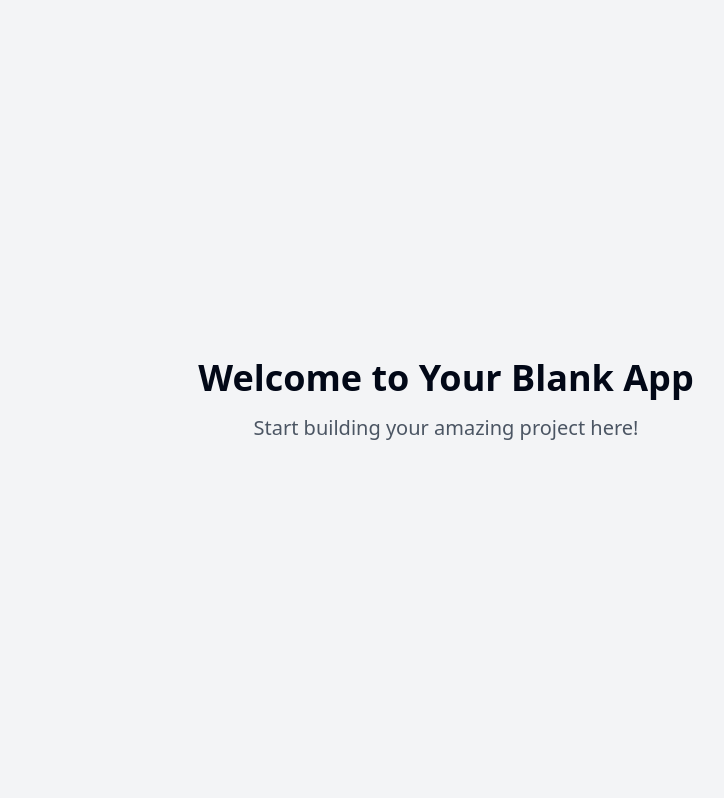
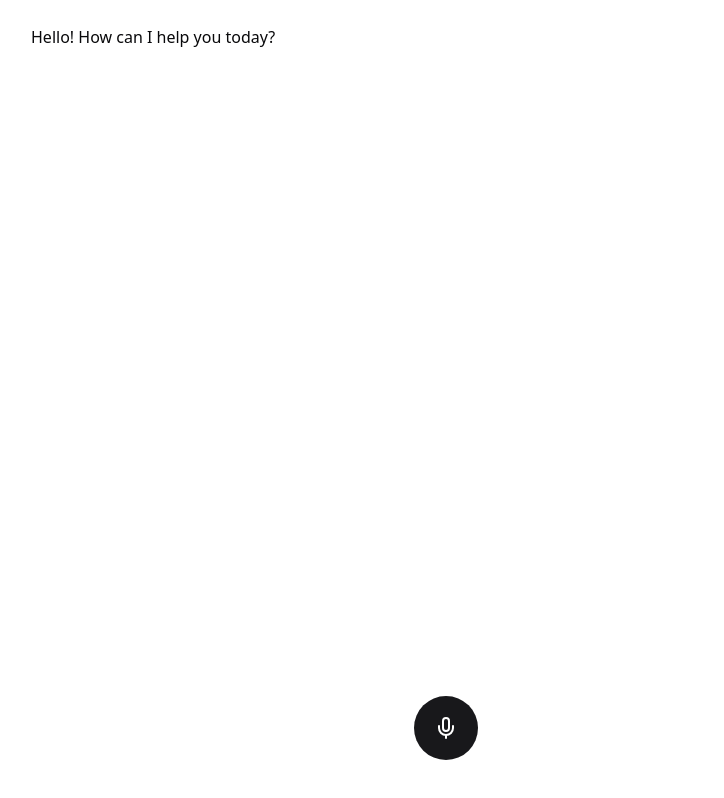
Before and after one commit to faizu02/eva-voice, a React (Vite) app: page / in a window 1280 px wide. Shown: the whole page, without its empty margins (194-918 px from the left). Built offline with nearby package versions, Linux system fonts and the light colour scheme.

Commit message:
Implement voice assistant frontend
Create a voice assistant frontend similar to ChatGPT with a modern UI.

```diff
--- /dev/null
+++ b/src/components/VoiceAssistant.tsx
@@ -0,0 +1,74 @@
+
+import React, { useState } from 'react';
+import { Mic, MicOff } from 'lucide-react';
+import { cn } from '@/lib/utils';
+
+interface Message {
+  role: 'user' | 'assistant';
+  content: string;
+}
+
+export const VoiceAssistant = () => {
+  const [messages, setMessages] = useState<Message[]>([
+    { role: 'assistant', content: 'Hello! How can I help you today?' }
+  ]);
+  const [isRecording, setIsRecording] = useState(false);
+
+  const toggleRecording = () => {
+    setIsRecording(!isRecording);
+    if (!isRecording) {
+      // Start recording logic here
+    } else {
+      // Stop recording and process audio here
+      const mockUserMessage = "This is a sample user message";
+      setMessages(prev => [...prev,
+        { role: 'user', content: mockUserMessage },
+        { role: 'assistant', content: "I'm a voice assistant. I heard what you said!" }
+      ]);
+    }
+  };
+
+  return (
+    <div className="min-h-screen flex flex-col">
+      <div className="flex-1 container max-w-4xl mx-auto p-4 overflow-y-auto space-y-6">
+        <div className="flex flex-col space-y-6">
+          {messages.map((message, index) => (
+            <div
+              key={index}
+              className={cn(
+                "message-container",
+                message.role === "user" ? "user-message" : "assistant-message"
+              )}
+            >
+              {message.content}
+            </div>
+          ))}
+        </div>
+      </div>
+
+      <div className="container max-w-4xl mx-auto p-4">
+        <div className="flex justify-center items-center pb-6">
+          <button
+            onClick={toggleRecording}
+            className={cn(
+              "relative w-16 h-16 rounded-full flex items-center justify-center transition-all duration-300",
+              isRecording ? "bg-destructive" : "bg-primary hover:bg-primary/90"
+            )}
+          >
+            {isRecording ? (
+              <MicOff className="w-6 h-6 text-white" />
+            ) : (
+              <Mic className="w-6 h-6 text-white" />
+            )}
+            <div
+              className={cn(
+                "absolute w-full h-full rounded-full",
+                isRecording && "animate-ripple bg-destructive"
+              )}
+            />
+          </button>
+        </div>
+      </div>
+    </div>
+  );
+};
--- a/src/index.css
+++ b/src/index.css
@@ -1,3 +1,4 @@
+
 @tailwind base;
 @tailwind components;
 @tailwind utilities;
@@ -5,97 +6,49 @@
 @layer base {
   :root {
     --background: 0 0% 100%;
-    --foreground: 222.2 84% 4.9%;
-
+    --foreground: 240 10% 3.9%;
     --card: 0 0% 100%;
-    --card-foreground: 222.2 84% 4.9%;
-
+    --card-foreground: 240 10% 3.9%;
     --popover: 0 0% 100%;
-    --popover-foreground: 222.2 84% 4.9%;
-
-    --primary: 222.2 47.4% 11.2%;
-    --primary-foreground: 210 40% 98%;
-
-    --secondary: 210 40% 96.1%;
-    --secondary-foreground: 222.2 47.4% 11.2%;
-
-    --muted: 210 40% 96.1%;
-    --muted-foreground: 215.4 16.3% 46.9%;
-
-    --accent: 210 40% 96.1%;
-    --accent-foreground: 222.2 47.4% 11.2%;
-
+    --popover-foreground: 240 10% 3.9%;
+    --primary: 240 5.9% 10%;
+    --primary-foreground: 0 0% 98%;
+    --secondary: 240 4.8% 95.9%;
+    --secondary-foreground: 240 5.9% 10%;
+    --muted: 240 4.8% 95.9%;
+    --muted-foreground: 240 3.8% 46.1%;
+    --accent: 240 4.8% 95.9%;
+    --accent-foreground: 240 5.9% 10%;
     --destructive: 0 84.2% 60.2%;
-    --destructive-foreground: 210 40% 98%;
-
-    --border: 214.3 31.8% 91.4%;
-    --input: 214.3 31.8% 91.4%;
-    --ring: 222.2 84% 4.9%;
-
-    --radius: 0.5rem;
-
-    --sidebar-background: 0 0% 98%;
-
-    --sidebar-foreground: 240 5.3% 26.1%;
-
-    --sidebar-primary: 240 5.9% 10%;
-
-    --sidebar-primary-foreground: 0 0% 98%;
-
-    --sidebar-accent: 240 4.8% 95.9%;
-
-    --sidebar-accent-foreground: 240 5.9% 10%;
-
-    --sidebar-border: 220 13% 91%;
-
-    --sidebar-ring: 217.2 91.2% 59.8%;
+    --destructive-foreground: 0 0% 98%;
+    --border: 240 5.9% 90%;
+    --input: 240 5.9% 90%;
+    --ring: 240 5.9% 10%;
+    --radius: 1rem;
   }
 
-  .dark {
-    --background: 222.2 84% 4.9%;
-    --foreground: 210 40% 98%;
-
-    --card: 222.2 84% 4.9%;
-    --card-foreground: 210 40% 98%;
-
-    --popover: 222.2 84% 4.9%;
-    --popover-foreground: 210 40% 98%;
-
-    --primary: 210 40% 98%;
-    --primary-foreground: 222.2 47.4% 11.2%;
-
-    --secondary: 217.2 32.6% 17.5%;
-    --secondary-foreground: 210 40% 98%;
-
-    --muted: 217.2 32.6% 17.5%;
-    --muted-foreground: 215 20.2% 65.1%;
-
-    --accent: 217.2 32.6% 17.5%;
-    --accent-foreground: 210 40% 98%;
-
-    --destructive: 0 62.8% 30.6%;
-    --destructive-foreground: 210 40% 98%;
-
-    --border: 217.2 32.6% 17.5%;
-    --input: 217.2 32.6% 17.5%;
-    --ring: 212.7 26.8% 83.9%;
-    --sidebar-background: 240 5.9% 10%;
-    --sidebar-foreground: 240 4.8% 95.9%;
-    --sidebar-primary: 224.3 76.3% 48%;
-    --sidebar-primary-foreground: 0 0% 100%;
-    --sidebar-accent: 240 3.7% 15.9%;
-    --sidebar-accent-foreground: 240 4.8% 95.9%;
-    --sidebar-border: 240 3.7% 15.9%;
-    --sidebar-ring: 217.2 91.2% 59.8%;
-  }
-}
-
-@layer base {
   * {
     @apply border-border;
   }
 
   body {
-    @apply bg-background text-foreground;
+    @apply bg-background text-foreground antialiased;
+    font-feature-settings: "rlig" 1, "calt" 1;
   }
 }
+
+.glass {
+  @apply bg-white/10 backdrop-blur-lg border border-white/20;
+}
+
+.message-container {
+  @apply max-w-[80%] rounded-3xl px-4 py-2 animate-fade-in;
+}
+
+.user-message {
+  @apply bg-primary text-primary-foreground ml-auto;
+}
+
+.assistant-message {
+  @apply glass mr-auto;
+}
--- a/src/pages/Index.tsx
+++ b/src/pages/Index.tsx
@@ -1,14 +1,8 @@
-// Update this page (the content is just a fallback if you fail to update the page)
+
+import { VoiceAssistant } from "@/components/VoiceAssistant";
 
 const Index = () => {
-  return (
-    <div className="min-h-screen flex items-center justify-center bg-gray-100">
-      <div className="text-center">
-        <h1 className="text-4xl font-bold mb-4">Welcome to Your Blank App</h1>
-        <p className="text-xl text-gray-600">Start building your amazing project here!</p>
-      </div>
-    </div>
-  );
+  return <VoiceAssistant />;
 };
 
 export default Index;
--- a/tailwind.config.ts
+++ b/tailwind.config.ts
@@ -1,3 +1,4 @@
+
 import type { Config } from "tailwindcss";
 
 export default {
@@ -12,85 +13,72 @@ export default {
   theme: {
     container: {
       center: true,
-			padding: '2rem',
+      padding: "2rem",
       screens: {
-				'2xl': '1400px'
-			}
+        "2xl": "1400px",
+      },
     },
     extend: {
       colors: {
-				border: 'hsl(var(--border))',
-				input: 'hsl(var(--input))',
-				ring: 'hsl(var(--ring))',
-				background: 'hsl(var(--background))',
-				foreground: 'hsl(var(--foreground))',
+        border: "hsl(var(--border))",
+        input: "hsl(var(--input))",
+        ring: "hsl(var(--ring))",
+        background: "hsl(var(--background))",
+        foreground: "hsl(var(--foreground))",
         primary: {
-					DEFAULT: 'hsl(var(--primary))',
-					foreground: 'hsl(var(--primary-foreground))'
+          DEFAULT: "hsl(var(--primary))",
+          foreground: "hsl(var(--primary-foreground))",
         },
         secondary: {
-					DEFAULT: 'hsl(var(--secondary))',
-					foreground: 'hsl(var(--secondary-foreground))'
+          DEFAULT: "hsl(var(--secondary))",
+          foreground: "hsl(var(--secondary-foreground))",
         },
         destructive: {
-					DEFAULT: 'hsl(var(--destructive))',
-					foreground: 'hsl(var(--destructive-foreground))'
+          DEFAULT: "hsl(var(--destructive))",
+          foreground: "hsl(var(--destructive-foreground))",
         },
         muted: {
-					DEFAULT: 'hsl(var(--muted))',
-					foreground: 'hsl(var(--muted-foreground))'
+          DEFAULT: "hsl(var(--muted))",
+          foreground: "hsl(var(--muted-foreground))",
         },
         accent: {
-					DEFAULT: 'hsl(var(--accent))',
-					foreground: 'hsl(var(--accent-foreground))'
+          DEFAULT: "hsl(var(--accent))",
+          foreground: "hsl(var(--accent-foreground))",
         },
         popover: {
-					DEFAULT: 'hsl(var(--popover))',
-					foreground: 'hsl(var(--popover-foreground))'
+          DEFAULT: "hsl(var(--popover))",
+          foreground: "hsl(var(--popover-foreground))",
         },
         card: {
-					DEFAULT: 'hsl(var(--card))',
-					foreground: 'hsl(var(--card-foreground))'
+          DEFAULT: "hsl(var(--card))",
+          foreground: "hsl(var(--card-foreground))",
         },
-				sidebar: {
-					DEFAULT: 'hsl(var(--sidebar-background))',
-					foreground: 'hsl(var(--sidebar-foreground))',
-					primary: 'hsl(var(--sidebar-primary))',
-					'primary-foreground': 'hsl(var(--sidebar-primary-foreground))',
-					accent: 'hsl(var(--sidebar-accent))',
-					'accent-foreground': 'hsl(var(--sidebar-accent-foreground))',
-					border: 'hsl(var(--sidebar-border))',
-					ring: 'hsl(var(--sidebar-ring))'
-				}
-			},
-			borderRadius: {
-				lg: 'var(--radius)',
-				md: 'calc(var(--radius) - 2px)',
-				sm: 'calc(var(--radius) - 4px)'
       },
       keyframes: {
-				'accordion-down': {
-					from: {
-						height: '0'
+        "accordion-down": {
+          from: { height: "0" },
+          to: { height: "var(--radix-accordion-content-height)" },
         },
-					to: {
-						height: 'var(--radix-accordion-content-height)'
-					}
+        "accordion-up": {
+          from: { height: "var(--radix-accordion-content-height)" },
+          to: { height: "0" },
         },
-				'accordion-up': {
-					from: {
-						height: 'var(--radix-accordion-content-height)'
+        ripple: {
+          "0%": { transform: "scale(0.8)", opacity: "1" },
+          "100%": { transform: "scale(2)", opacity: "0" },
         },
-					to: {
-						height: '0'
-					}
-				}
+        "fade-in": {
+          "0%": { opacity: "0", transform: "translateY(10px)" },
+          "100%": { opacity: "1", transform: "translateY(0)" },
+        },
       },
       animation: {
-				'accordion-down': 'accordion-down 0.2s ease-out',
-				'accordion-up': 'accordion-up 0.2s ease-out'
-			}
-		}
+        "accordion-down": "accordion-down 0.2s ease-out",
+        "accordion-up": "accordion-up 0.2s ease-out",
+        ripple: "ripple 1s cubic-bezier(0, 0, 0.2, 1) infinite",
+        "fade-in": "fade-in 0.2s ease-out",
+      },
+    },
   },
   plugins: [require("tailwindcss-animate")],
 } satisfies Config;
```
Lines whose indentation alone changed are shown as unchanged.
